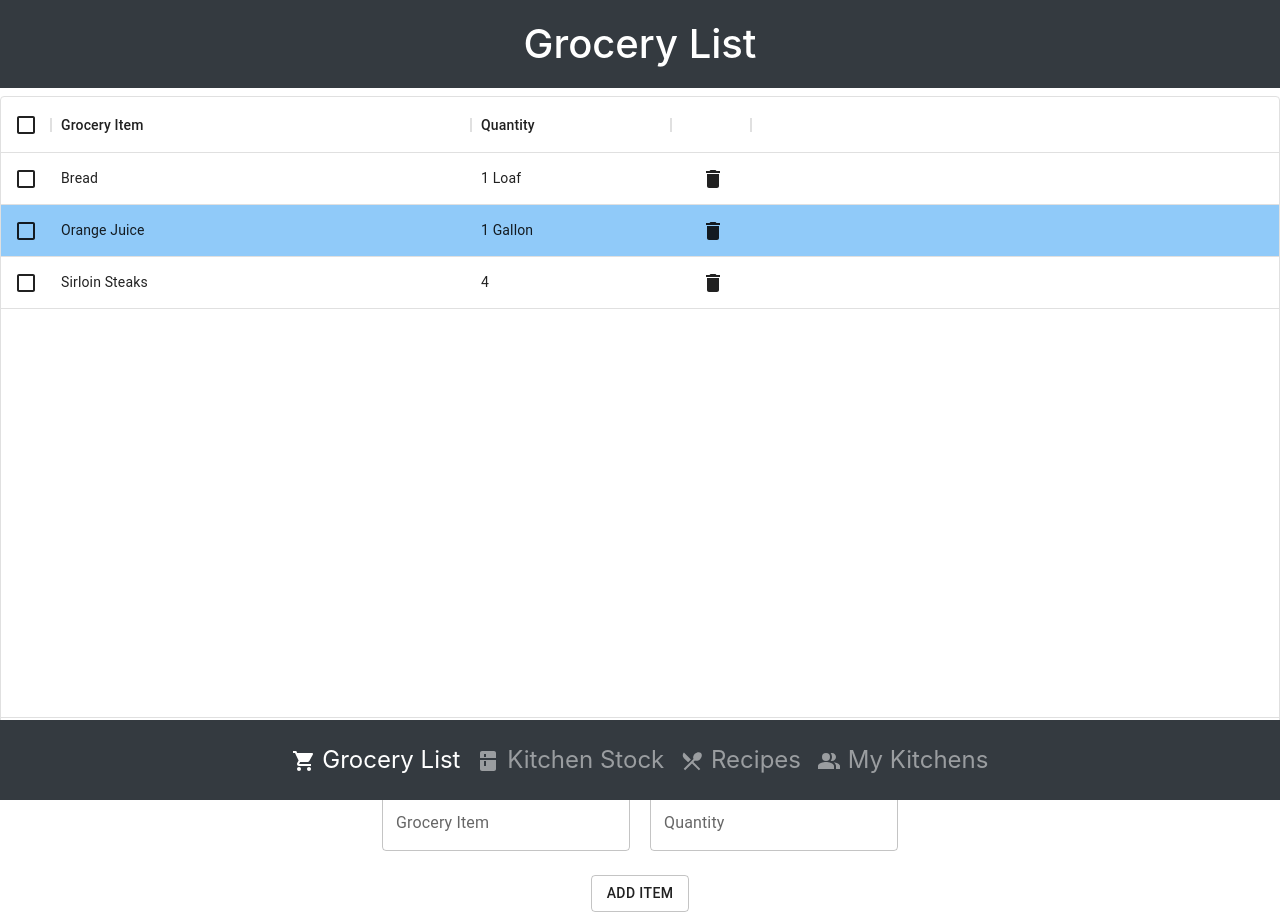
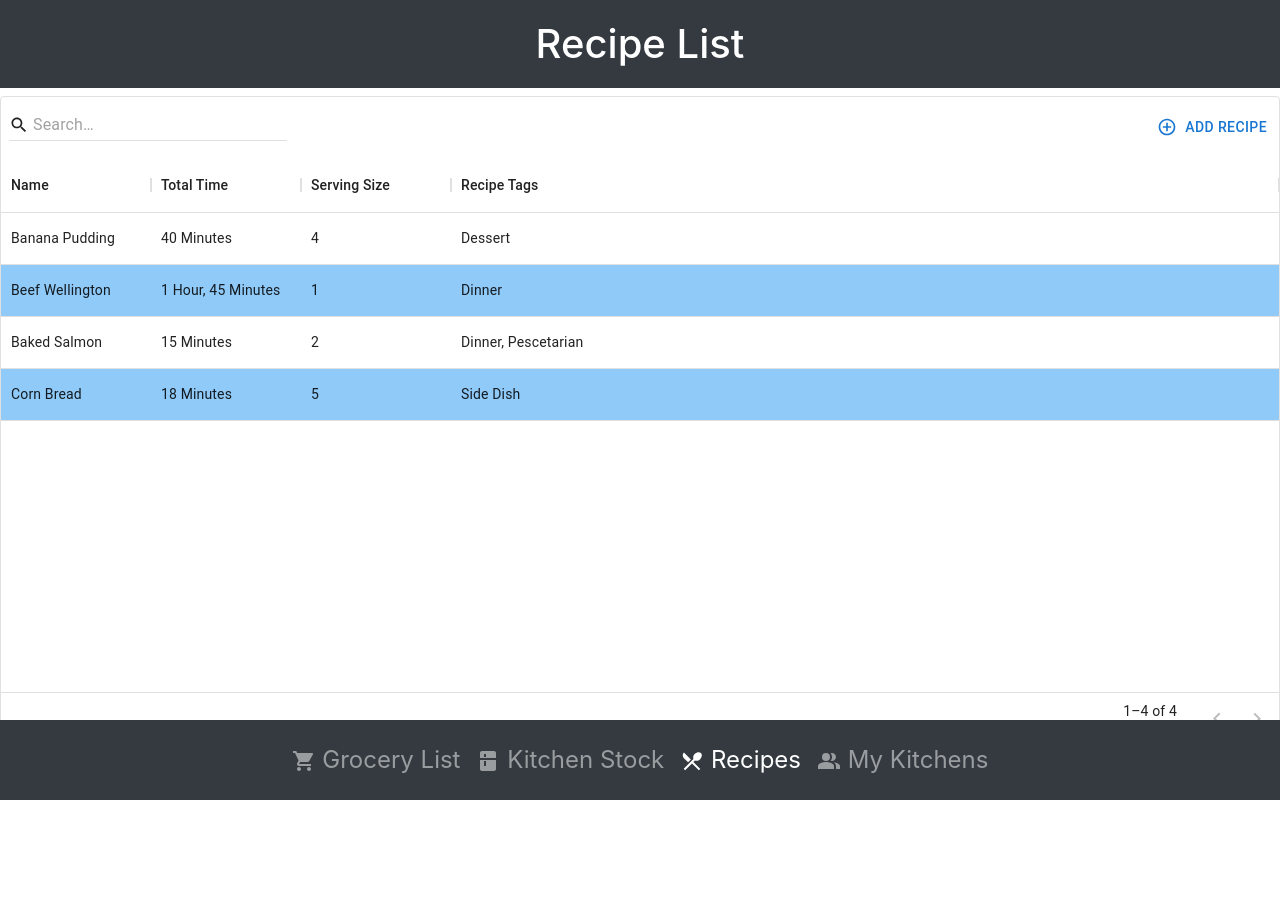
Before and after one commit to lucasoooooo/Kitchen-Kompanian, a React (Create React App) app in the folder kitch-komp/: page /#/recipies in a window 1280 px wide. Before the commit this address led to /. After the commit the page ends 800 px from the top, so only its background shows below. Built offline with nearby package versions, Linux system fonts and the light colour scheme.

Commit message:
moved grocery list to app.js

```diff
--- a/kitch-komp/src/App.js
+++ b/kitch-komp/src/App.js
@@ -88,11 +88,19 @@ class App extends Component {
           directions: 'Stuff the loaf of bread full of corn',
           tags: 'Side Dish'
         }
-      ]
+      ],
+      groceryList: [
+        { id: 20, item: 'Bread', quantity: '1 Loaf'},
+        { id: 21, item: 'Orange Juice', quantity: '1 Gallon'},
+        { id: 22, item: 'Sirloin Steaks', quantity: '4'},
+      ],
+      numGroceryItems: 23,
     }
 
     this.handleTransfer = this.handleTransfer.bind(this);
     this.handleChangeRecipe = this.handleChangeRecipe.bind(this)
+    this.handleGroceryAdd = this.handleGroceryAdd.bind(this)
+    this.handleGroceryDelete = this.handleGroceryDelete.bind(this)
   }
 
   componentDidMount() {}
@@ -115,14 +123,29 @@ class App extends Component {
     }))
   }
 
+  handleGroceryAdd(itemToAdd) {
+    this.setState(prevState => ({
+      groceryList: [...prevState.groceryList, itemToAdd],
+      numGroceryItems: this.state.numGroceryItems+1
+    }))
+  }
+
+  handleGroceryDelete(temp) {
+    // let temp = this.state.groceryList.filter(item => item.id !== id);
+    this.setState({
+      groceryList: temp
+    });
+  }
+
   render() {
     return (
       <Router>
         <Routes>
-          <Route path="/" element={<GroceryList onItemSelected={this.handleTransfer} />} />
+          <Route path="/" element={<GroceryList onGroceryAdd={this.handleGroceryAdd} onGroceryDelete={this.handleGroceryDelete}
+           onItemSelected={this.handleTransfer} groceryItems={this.state.groceryList} numItems={this.state.numGroceryItems} />} />
           <Route path="/kitchenStock" element={<KitchenStock items={this.state.kitchenStockList}/>} />
           <Route path="/recipies" element={<Recipies recipes={this.state.recipes} handleChangeRecipe={this.handleChangeRecipe}/>} />
-          <Route path="/myKitchens" element={<MyKitchens />} />
+          <Route path="/myKitchens" element={<MyKitchens/>} />
         </Routes>
         <Footer />
       </Router>
--- a/kitch-komp/src/components/GroceryList.jsx
+++ b/kitch-komp/src/components/GroceryList.jsx
@@ -5,11 +5,11 @@ import DeleteIcon from '@mui/icons-material/Delete'
 import TextField from '@mui/material/TextField';
 
 
-var data = [
-  { id: 20, item: 'Bread', quantity: '1 Loaf'},
-  { id: 21, item: 'Orange Juice', quantity: '1 Gallon'},
-  { id: 22, item: 'Sirloin Steaks', quantity: '4'},
-];
+// var data = [
+//   { id: 20, item: 'Bread', quantity: '1 Loaf'},
+//   { id: 21, item: 'Orange Juice', quantity: '1 Gallon'},
+//   { id: 22, item: 'Sirloin Steaks', quantity: '4'},
+// ];
 
 class GroceryList extends Component {
 
@@ -17,8 +17,6 @@ class GroceryList extends Component {
     super(props);
 
     this.state = {
-      data: [],
-      numItems: 0,
       item: '',
       quantity: ''
     };
@@ -31,8 +29,6 @@ class GroceryList extends Component {
 
   componentDidMount() {
     this.setState({
-      data: [...data],
-      numItems: 23,
       item: '',
       quantity: ''
     });
@@ -40,10 +36,9 @@ class GroceryList extends Component {
 
   handleDelete(id){
 
-    let temp = this.state.data.filter(item => item.id !== id);
-    this.setState({
-      data: temp
-    });
+    // this.props.onGroceryDelete(id)
+    let temp = this.props.groceryItems.filter(item => item.id !== id);
+    this.props.onGroceryDelete(temp)
     // console.log(this.state.data)
   }
 
@@ -56,16 +51,11 @@ class GroceryList extends Component {
 
   handleSubmit(event) {
 
-    console.log(this.state)
+    // console.log(this.state)
 
     event.preventDefault();
-    let temp = [
-      ...this.state.data
-    ];
-    temp.push({ id: this.state.numItems, item: this.state.item, quantity: this.state.quantity});
+    this.props.onGroceryAdd({ id: this.props.numItems, item: this.state.item, quantity: this.state.quantity})
     this.setState({
-      data: temp,
-      numItems: this.state.numItems+1,
       item: '',
       quantity: ''
     });
@@ -74,7 +64,7 @@ class GroceryList extends Component {
   handleSelectionModelChange(newSelectionModel) {
 
     if(newSelectionModel.length !== 0){
-      let temp = this.state.data
+      let temp = this.props.groceryItems
       for (const id in newSelectionModel){
         // console.log(id)
         // console.log(this.state.data)
@@ -96,7 +86,7 @@ class GroceryList extends Component {
         <span className="horizontal-line" />
         <div className="centerDiv" style={{ height: 675, width: '100%' }}>
           <DataGrid
-            rows={this.state.data}
+            rows={this.props.groceryItems}
             columns={[
               { field: 'item', headerName: 'Grocery Item', width: 420},
               { field: 'quantity', headerName: 'Quantity', width: 200},
```
